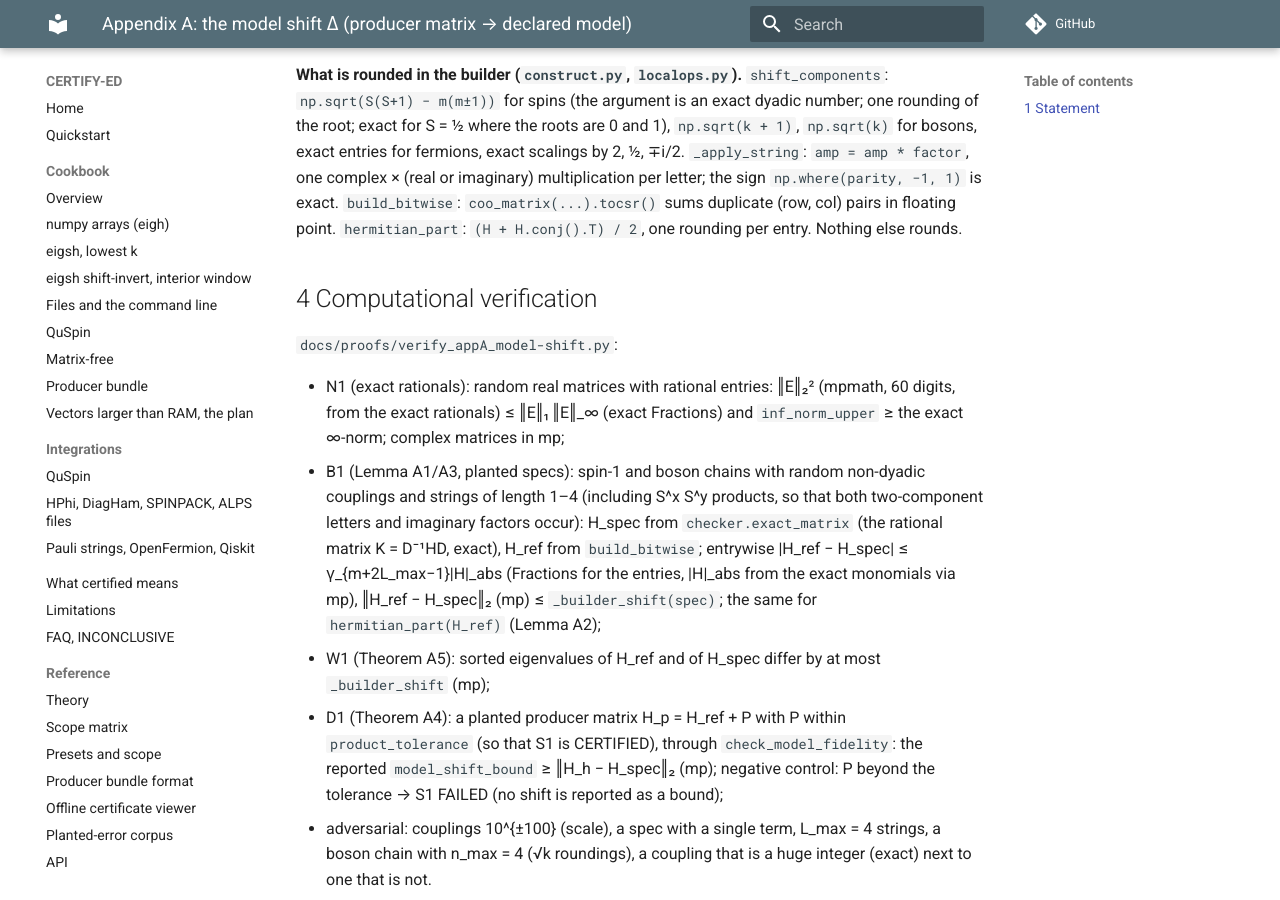
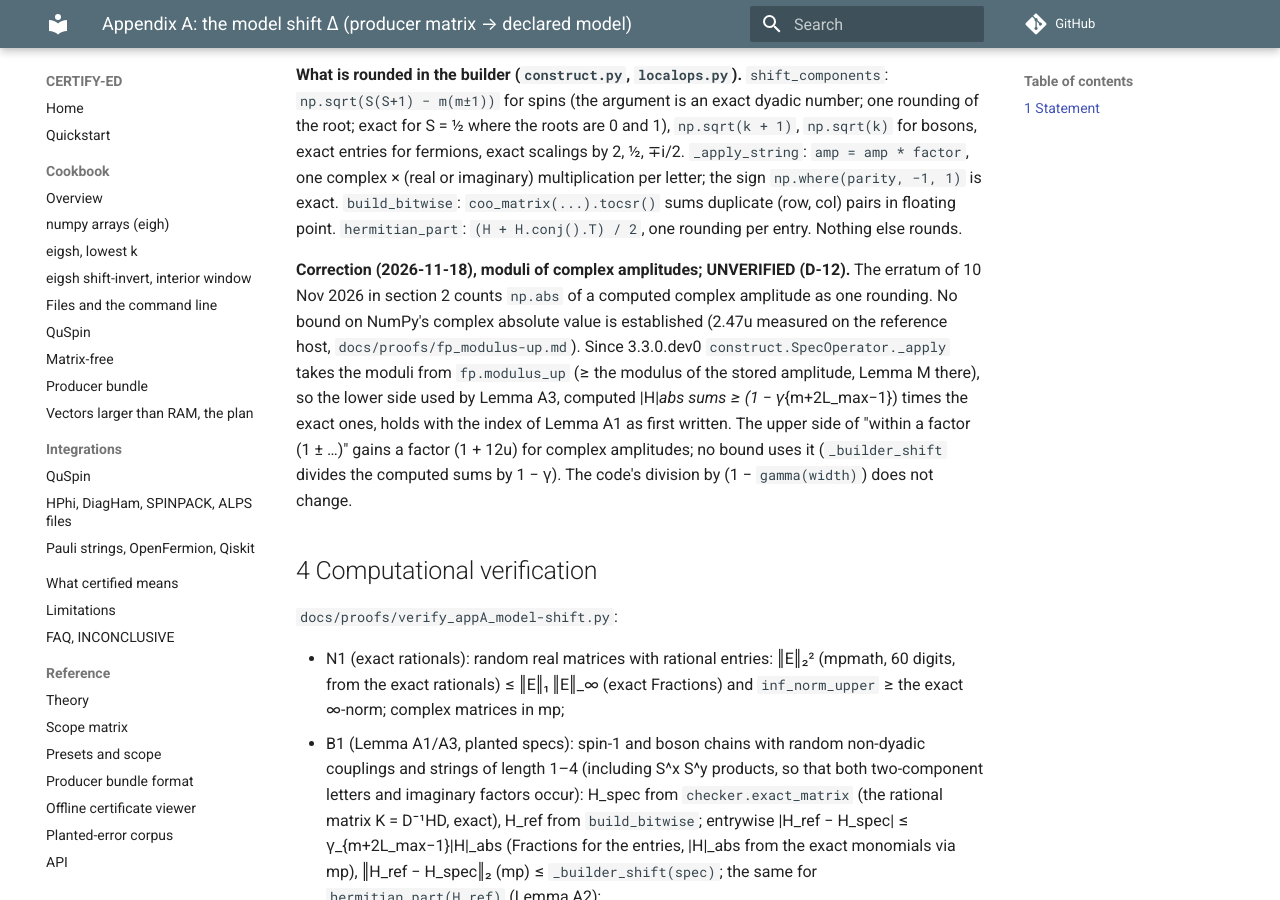
Before and after one commit to sarang-kernel/CERTIFY-ED, an MkDocs documentation site: the page built from docs/proofs/appA_model-shift.md, in a window 1280 px wide and 900 px high, scrolled down 4526 px. Built offline with MkDocs 1.6.1 and Material for MkDocs 9.7.7, drawn with Linux system fonts in a browser that asks for light colours; comment, search, counter and statistics services are not loaded; some of the changed text lies outside the part shown.

Commit message:
Correct modulus counts in five derivation documents

```diff
--- a/docs/proofs/appA_model-shift.md
+++ b/docs/proofs/appA_model-shift.md
@@ -123,6 +123,15 @@ are 0 and 1), `np.sqrt(k + 1)`, `np.sqrt(k)` for bosons, exact entries for fermi
 `np.where(parity, −1, 1)` is exact. `build_bitwise`: `coo_matrix(...).tocsr()` sums duplicate (row, col) pairs
 in floating point. `hermitian_part`: `(H + H.conj().T) / 2`, one rounding per entry. Nothing else rounds.
 
+**Correction (2026-11-18), moduli of complex amplitudes; UNVERIFIED (D-12).** The erratum of 10 Nov 2026 in
+section 2 counts `np.abs` of a computed complex amplitude as one rounding. No bound on NumPy's complex absolute value
+is established (2.47u measured on the reference host, `docs/proofs/fp_modulus-up.md`). Since 3.3.0.dev0 `construct.SpecOperator._apply`
+takes the moduli from `fp.modulus_up` (≥ the modulus of the stored amplitude, Lemma M there), so the lower side used
+by Lemma A3, computed |H|_abs sums ≥ (1 − γ_{m+2L_max−1}) times the exact ones, holds with the index of Lemma A1 as
+first written. The upper side of "within a factor (1 ± …)" gains a factor (1 + 12u) for complex amplitudes; no
+bound uses it (`_builder_shift` divides the computed sums by 1 − γ). The code's division by (1 − `gamma(width)`) does
+not change.
+
 ## 4 Computational verification
 
 `docs/proofs/verify_appA_model-shift.py`:
@@ -164,3 +173,4 @@ reported since INT-03.
 ## 6 Status
 
 Derived by Claude on 2026-10-30; machine-checked (386 random + 681 adversarial cases, 0 violations; run of 2026-11-03 approved by the user, `docs/proofs/runs/appA_model-shift.txt`); independent re-derivation: done 2026-10-30 (fresh-context session, verdict AGREES-WITH-REMARKS, docs/proofs/VERDICTS.md); Sarang's check (D-12): pending.
+Correction for complex moduli on 2026-11-18 (end of section 3; UNVERIFIED, D-12).
```
Also changed, not shown: docs/proofs/D-01_sparse-residual.md (+10 -0 lines), docs/proofs/D-02_matrix-free.md (+10 -0 lines), docs/proofs/D-03_ozaki_draft.md (+7 -0 lines), docs/proofs/E-02_non_hermitian.md (+10 -0 lines).
